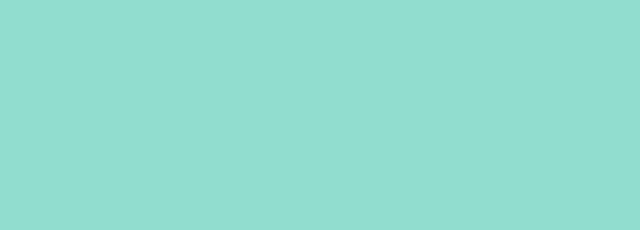
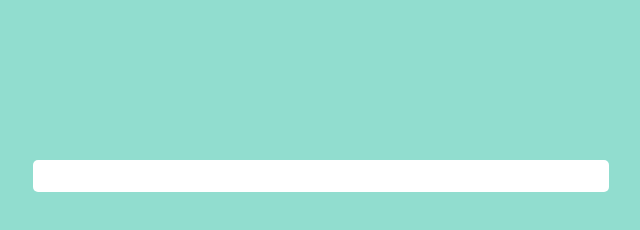
Before and after one commit to TanmayVidhate/Todo-List, a plain HTML site: page index.html in a window 1280 px wide. Shown: the whole page, without its empty margins (319-959 px from the left). Drawn offline with Linux system fonts and the light colour scheme.

Commit message:
add css for container-holder

```diff
--- a/style.css
+++ b/style.css
@@ -8,3 +8,13 @@
 body{
     background-color: #91DDCF;
 }
+
+.container-holder{
+    width: 45%;
+    margin: auto;
+    height: fit-content;
+    margin-top: 20vh;
+    background-color: white;
+    padding: 2vh 2vh;
+    border-radius: 5px;
+}
```
